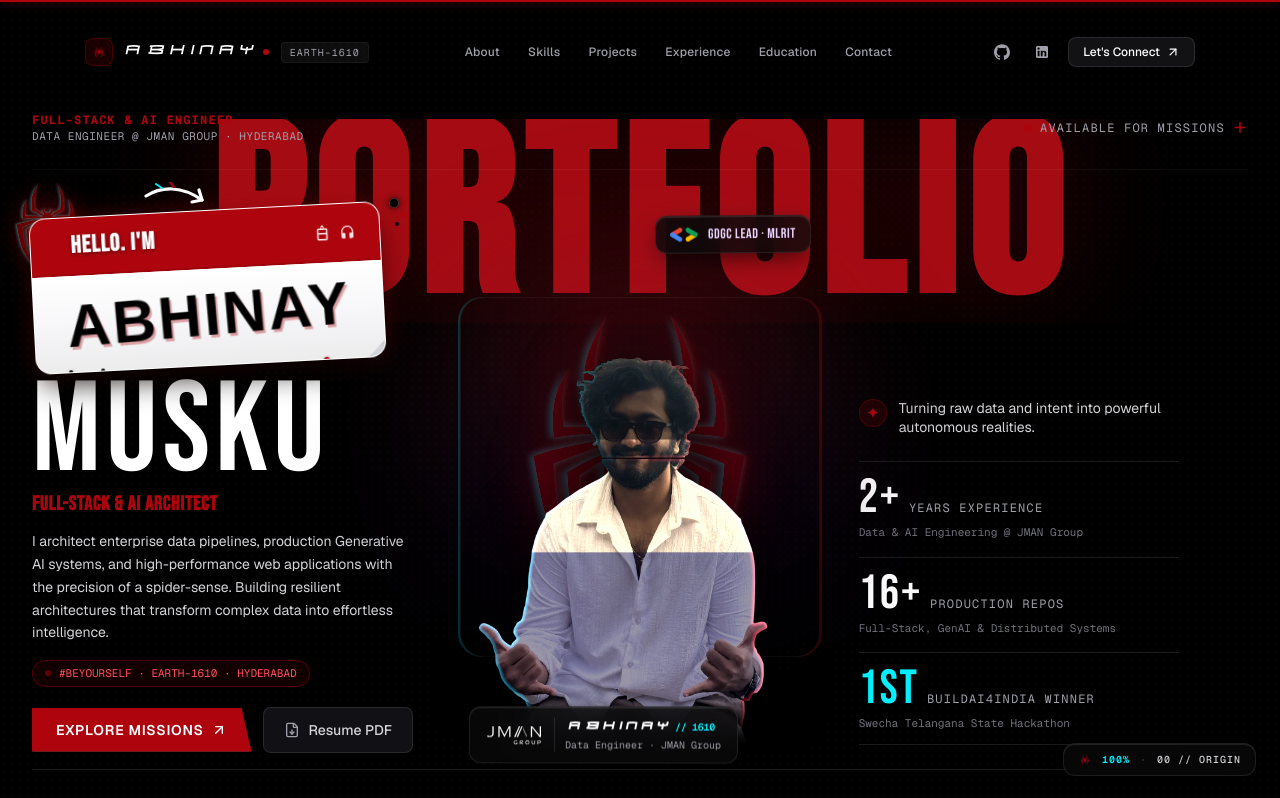
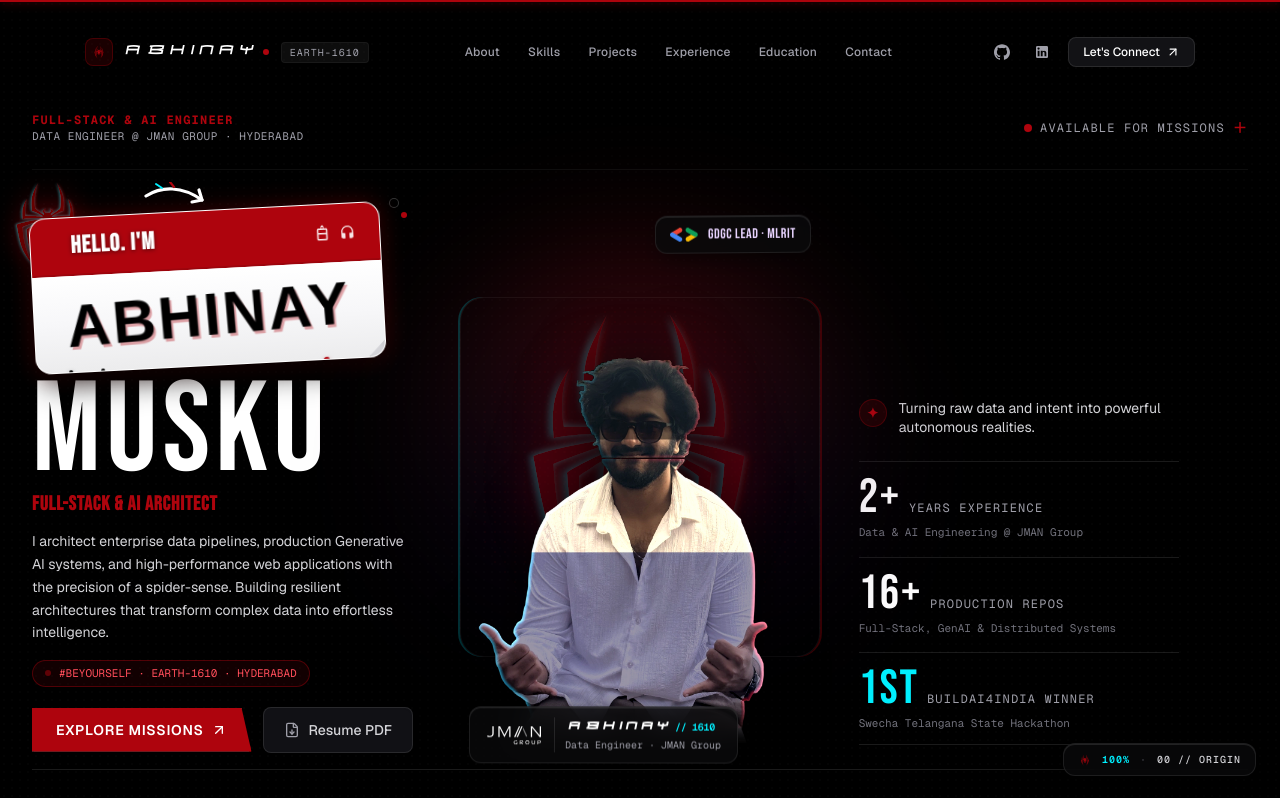
Before and after one commit to NOiD-777/Abhinay-portf, a Next.js app: page / in a window 1280 px wide. Shown: the top 798 px of the page. Built offline with nearby package versions, Linux system fonts and the light colour scheme; a web font is replaced by a local one.

Commit message:
refactor(hero): remove PORTFOLIO background watermark from hero section

```diff
--- a/src/app/globals.css
+++ b/src/app/globals.css
@@ -143,12 +143,6 @@ body {
   clip-path: polygon(0 0, calc(100% - 10px) 0, 100% 100%, 0 100%);
 }
 
-/* Fluid superhero backdrop watermark (scales gracefully from mobile to 4K) */
-.hero-backdrop-wordmark {
-  font-size: clamp(5.5rem, 19vw, 15rem);
-  line-height: 0.85;
-}
-
 /* Tabular figures for HUD and numerical statistics */
 .tabular-data {
   font-variant-numeric: tabular-nums;
--- a/src/components/sections/Hero.tsx
+++ b/src/components/sections/Hero.tsx
@@ -15,8 +15,7 @@ export default function Hero() {
     offset: ["start start", "end start"],
   });
 
-  // Scroll Experience Parallax Layers (0.25x background, 0.5x midground)
-  const bgY = useTransform(scrollYProgress, [0, 1], ["0%", "28%"]);
+  // Scroll Experience Parallax Layers
   const portraitY = useTransform(scrollYProgress, [0, 1], ["0%", "14%"]);
   const contentFade = useTransform(scrollYProgress, [0, 0.8], [1, 0.25]);
 
@@ -29,17 +28,6 @@ export default function Hero() {
     >
       {/* Background Comic Halftone Texture */}
       <div className="absolute inset-0 halftone-dots opacity-20 pointer-events-none" />
-
-      {/* Giant Background Wordmark: "PORTFOLIO" with Parallax Depth */}
-      <motion.div
-        style={{ y: bgY }}
-        className="absolute top-[18%] sm:top-[16%] lg:top-[14%] left-1/2 -translate-x-1/2 w-full text-center pointer-events-none select-none z-0 overflow-hidden"
-        aria-hidden="true"
-      >
-        <span className="font-bebas font-black tracking-[-0.01em] text-[#ae040d]/85 lg:text-[#a50b13] hero-backdrop-wordmark block whitespace-nowrap drop-shadow-[0_0_60px_rgba(174,4,13,0.3)]">
-          PORTFOLIO
-        </span>
-      </motion.div>
 
       {/* Top Framing Bar */}
       <div className="relative z-20 max-w-7xl w-full mx-auto flex items-center justify-between pb-6 border-b border-white/5">
```
